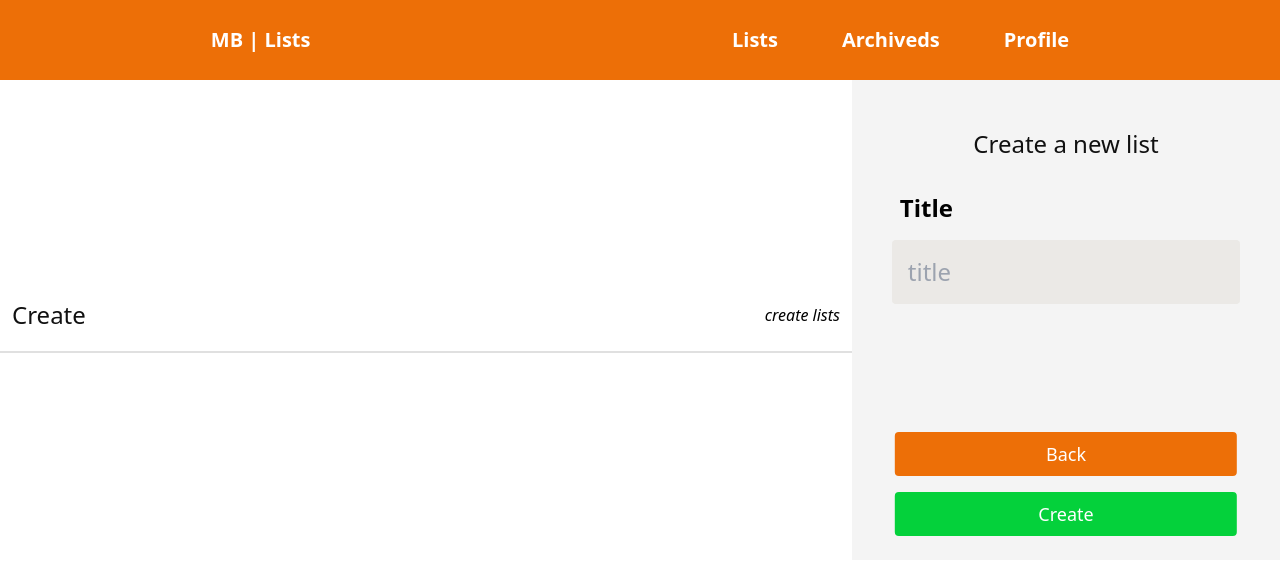
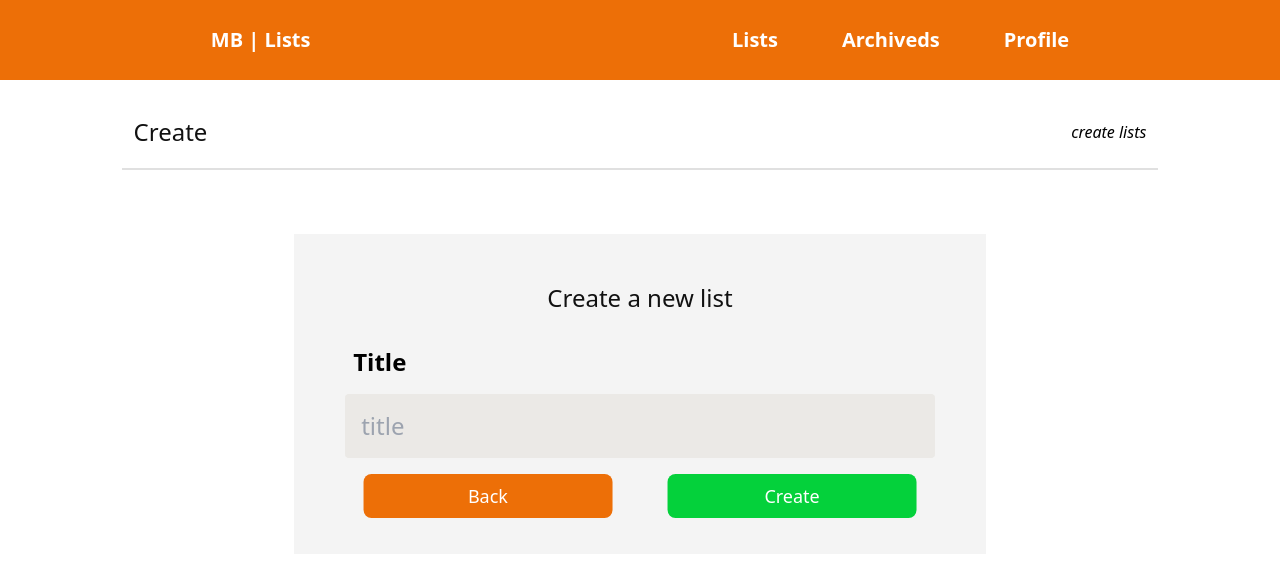
Before and after one commit to MatheusEzaquiel/todolist-frontend, a React (Vite) app: page /todolist-frontend/create-list in a window 1280 px wide. Shown: the top 574 px of the page. Built offline with nearby package versions, Linux system fonts and the light colour scheme; no server answers; sample sign-in values are in the browser's storage.

Commit message:
refactor:

```diff
--- a/src/pages/lists/create-list/CreateList.jsx
+++ b/src/pages/lists/create-list/CreateList.jsx
@@ -69,13 +69,13 @@ export const CreateList = () => {
     return(
 
 
-        <section className="section w-[100vw] lg:flex items-center">
+        <section className="section w-[100vw] lg:w-[90%] lg:mx-auto">
 
             <HeaderPage title="Create">
                 <i className="">create lists</i>
             </HeaderPage>
 
-            <div className="w-[4/5] h-[60vh] mx-auto p-6 bg-gray-100 relative">
+            <div className="w-[60%] h-[60vh] mx-auto p-6 bg-gray-100 relative lg:mx-auto lg:mt-16 lg:h-[40vh]">
 
 
                     <h2 className="text-2xl text-center text-black pt-6 pb-8">Create a new list</h2>
@@ -93,11 +93,11 @@ export const CreateList = () => {
                         />
 
 
-                        <div className="w-[80%] flex flex-col gap-4 absolute bottom-6 left-1/2 transform -translate-x-1/2">
-                            <Link to={"/todolist-frontend/lists"} className="min-w-36">
-                                <button className="w-full p-2 text-white font-medium text-lg bg-orange rounded">Back</button>
+                        <div className="w-[80%] flex flex-col gap-4 absolute bottom-6 left-1/2 transform -translate-x-1/2 lg:flex-row lg:justify-between pb-3">
+                            <Link to={"/todolist-frontend/lists"} className="lg:w-[45%]">
+                                <button className="w-full p-2 text-white font-medium text-lg bg-orange rounded-lg lg:full">Back</button>
                             </Link>
-                            <button className="min-w-36 p-2 text-white font-medium text-lg bg-green rounded">Create</button>
+                            <button className="w-full p-2 text-white font-medium text-lg bg-green rounded-lg lg:w-[45%]">Create</button>
                         </div>
                     </form>
 
```
